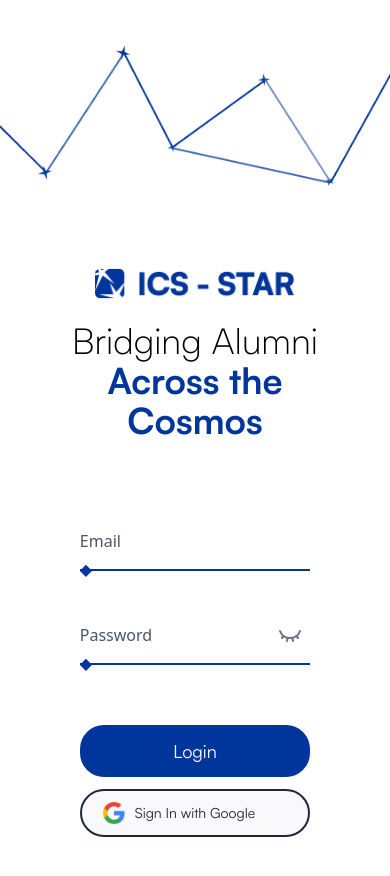
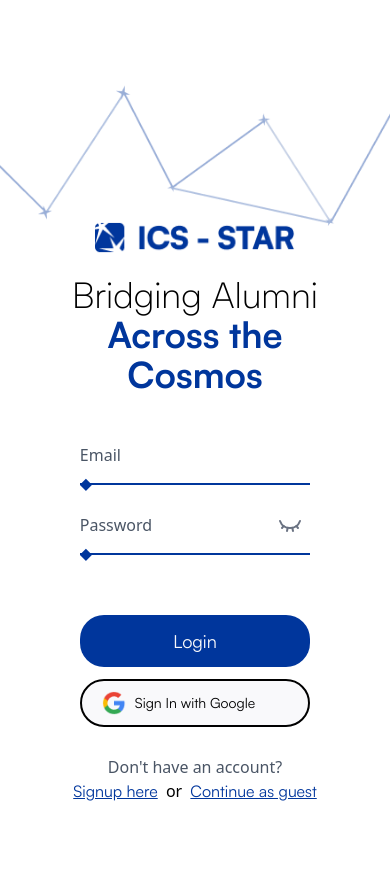
Before and after one commit to cazhiareese/ICS-STAR, a React (Vite) app in the folder app/: page / in a window 390 px wide. Shown: the top 876 px of the page. Before the commit the page ends 844 px from the top, so only its background shows below. Built offline with nearby package versions, Linux system fonts and the light colour scheme; no server answers.

Commit message:
chore: finalized login page

```diff
--- a/app/src/AuthPages/Login.jsx
+++ b/app/src/AuthPages/Login.jsx
@@ -168,7 +168,7 @@
 
 
   return (
-    <div className="flex items-center w-screen min-h-screen overflow-y-auto">
+    <div className="flex items-center w-screen min-h-screen overflow-y-auto ">
         {/* Background
 
         // <div className="absolute inset-0 object-fill bg-center scale-100 opacity-50 md:opacity-50 h-screen w-screen     bg-fixed"
@@ -195,10 +195,10 @@
         </div>
 
         {/* Lower Portion */}
-        <div className="flex flex-col overflow-y-auto overflow-x-clip [@media(max-height:800px)]:justify-normal items-center sm:justify-center w-screen h-screen sm:p-30 p-10 z-10">
+        <div className="flex flex-col overflow-y-auto overflow-x-clip [@media(max-height:800px)]:justify-normal items-center lg:justify-center w-screen lg:h-screen lg:p-30 p-10 z-10 sm:h-[700px] sm:overflow-y-clip lg:overflow-y-auto" >
 
             {/* Mobile COnstellation */}
-            <div className="sm:hidden block w-screen -mt-20 h-[40%] [@media(max-height:800px)]:opacity-40 overflow-clip">
+            <div className="sm:hidden block w-screen -mt-10 h-[220px] [@media(max-height:800px)]:opacity-40 overflow-visible opacity-40">
                 <img
                     src={ConstellationsMobile}
                     alt="Login Background"
@@ -207,13 +207,13 @@
             </div>
 
 
-            <div className="lg:hidden md:block sm:block hidden w-screen opacity-0 sm:-mt-20 h-[40%] [@media(max-height:800px)]:opacity-40 overflow-clip">
+            {/* <div className="lg:hidden md:block sm:block hidden w-screen opacity-0 sm:-mt-20 h-[40%] [@media(max-height:800px)]:opacity-40 overflow-clip">
                 <img
                     src={ConstellationsMobile}
                     alt="Login Background"
                     className="w-[100%] object-cover"
                 />
-            </div>
+            </div> */}
 
             {/* ICS-STAR */}
 
@@ -235,12 +235,12 @@
             </div>
 
 
-            <div className="lg:hidden flex flex-col w-full mt-5 ">
+            <div className="lg:hidden flex flex-col w-full mt-5 s">
                         <h1 className="text-4xl md:text-4xl font-satoshi-light text-center">Bridging Alumni</h1>
                         <h1 className="text-4xl md:text-4xl font-satoshi-bold text-primary text-center">Across the Cosmos</h1>
             </div>
 
-            <div className="sm:flex-row flex w-screen sm:justify-center z-20 lg:h-170 lg:min-h-170 my-15">
+            <div className=" sm:flex-row flex w-screen sm:justify-center z-20 lg:h-170 lg:min-h-170 my-15">
 
                 {/* Login Signup */}
                 <div onClick={() => setCodeError(false)} className="my-auto xl:ml-[5%] 2xl:ml-[15%] 3xl:ml-[30%] 4xl:ml-[25%] mx-auto flex flex-col items-center lg:justify-center h-full sm:mt-0 w-[30%]  min-h-110  sm:min-h-140 min-w-sm xl:min-w-xl lg:min-w-lg md:min-w-lg lg:bg-[#F5F5F5] lg:shadow-[0px_10px_30px_rgba(0,0,0,0.3)] lg:rounded-4xl">
@@ -389,15 +389,15 @@
                             <>
                             <button
                             className="bg-primary text-white py-3 rounded-3xl text-lg w-[60%] sm:w-[70%] font-satoshi-regular hover:bg-blue-700 transition mt-0"
-                            onClick={()=>setIsLoading(true)}
+                            onClick={()=>(loginClick())}
                             >
                             Login
                             </button>
                             <button
-                                className=" relative bg-white border-2 text-black py-3 rounded-3xl sm:text-lg text-sm w-[60%] sm:w-[70%] font-satoshi-regular hover:bg-blue-700 transition mt-3"
+                                className=" relative bg-white border-2   py-3 rounded-3xl sm:text-lg text-sm w-[60%] sm:w-[70%] font-satoshi-regular hover:bg-blue-700 hover:text-white transition mt-3"
                                 // onClick={loginClick}
                                 >
-                                Sign In with Google
+                                <label className="hover:text-white">Sign In with Google</label>
 
                                     <img
                                         src={google}
@@ -486,7 +486,7 @@
                         </label> makes it easy to track alumni, share updates, and bring everyone together.
                     </label>
 
-                    </div>
+                </div>
 
             </div>
 
```
